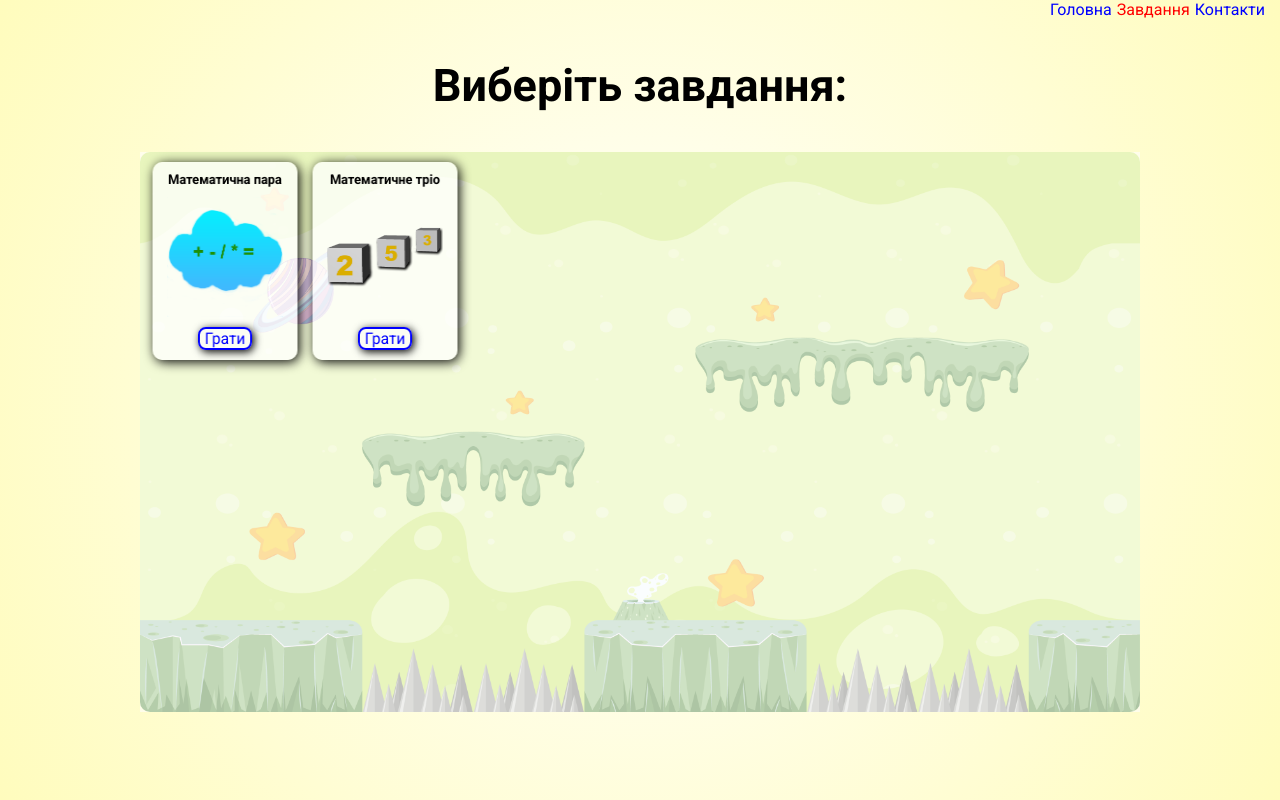
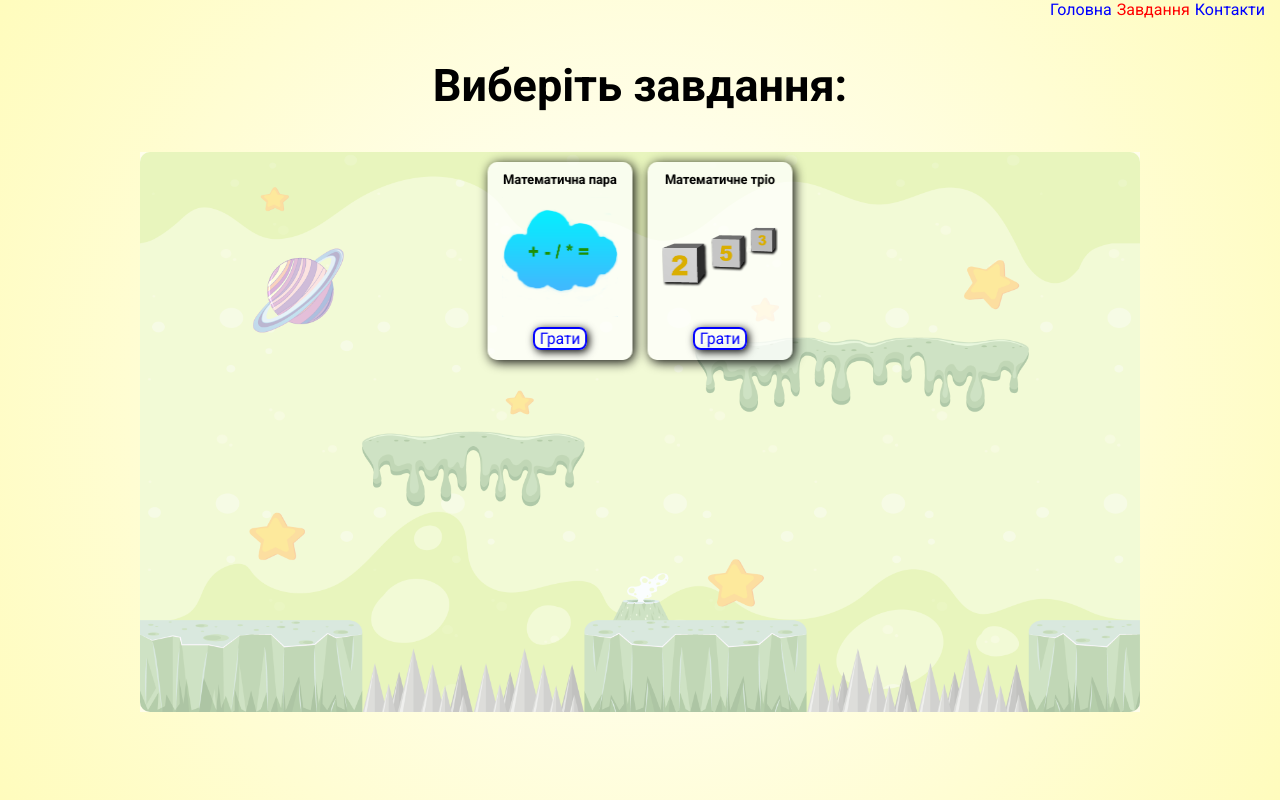
Before and after one commit to RSS-777/know_and_solve, a Next.js app: page /tasks in a window 1280 px wide. Built offline with nearby package versions, Linux system fonts and the light colour scheme.

Commit message:
Centered the blocks with games.

```diff
--- a/src/styles/pages/tasks.module.scss
+++ b/src/styles/pages/tasks.module.scss
@@ -6,7 +6,7 @@
 
 .block-games {
     display: flex;
-    justify-content: flex-start;
+    justify-content: center;
     align-items: flex-start;
     flex-wrap: wrap;
     gap: 10px;
```
